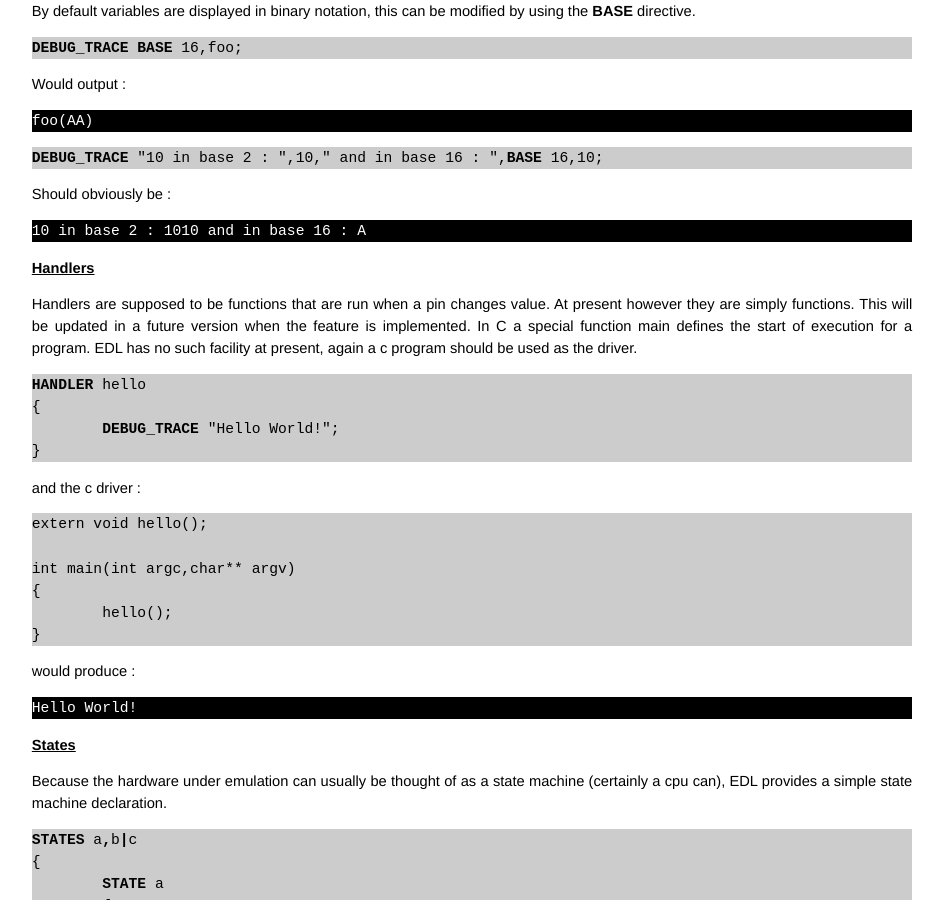
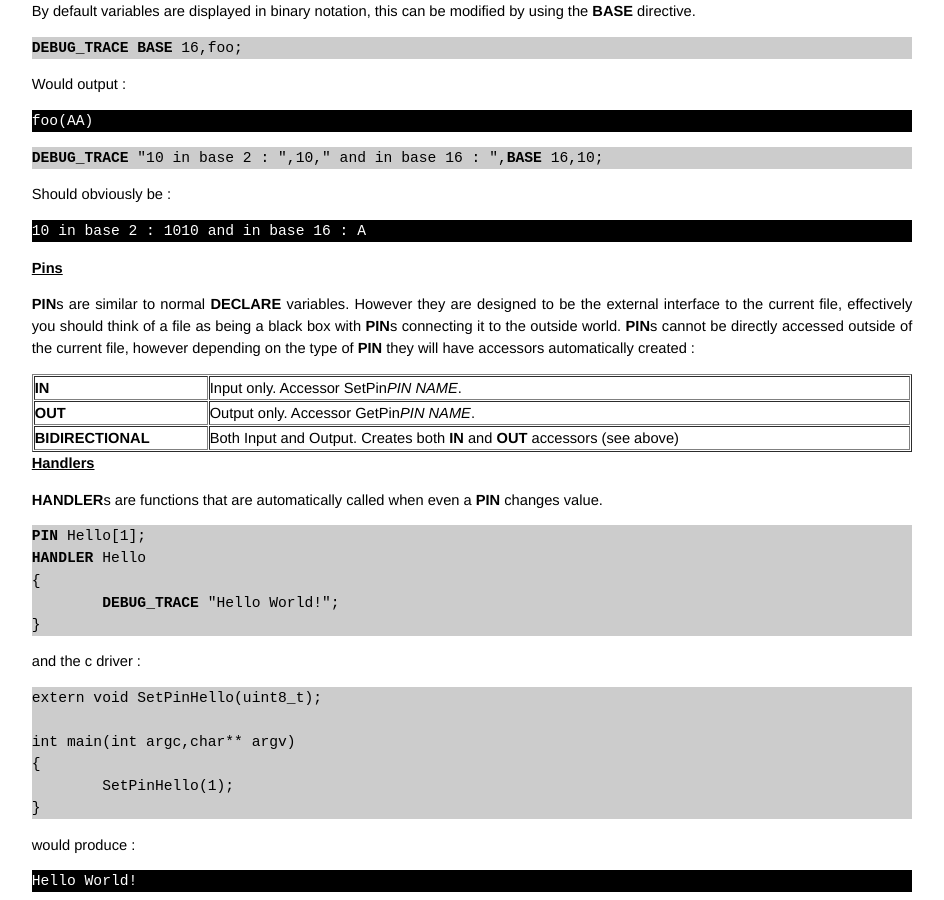
Before and after one commit to SavourySnaX/EDL, a Jekyll site: the page built from docs.html, in a window 1280 px wide and 900 px high, scrolled down 1952 px. Shown: the whole window, without its empty margins (168-1112 px from the left). Built offline with Jekyll 4.4.1, drawn with Linux system fonts in a browser that asks for light colours; Markdown is read by kramdown in place of the engine named in the settings.

Commit message:
update documentation to reflect PIN/HANDLER changes

```diff
--- a/docs.html
+++ b/docs.html
@@ -31,7 +31,7 @@ $A
 10
 </pre>
 
-<p> The above are all equivalent.
+<p> The above are all equivalent. </p>
 
 <h2><u>Variables</u></h2>
 
@@ -148,12 +148,32 @@ foo(AA)
 </pre>
 <p></p>
 
+<h2><u>Pins</u></h2>
+
+<p><b>PIN</b>s are similar to normal <b>DECLARE</b> variables. However they are designed to be the external interface to the current file, effectively you should think of a file as being a black box with <b>PIN</b>s connecting it to the outside world. <b>PIN</B>s cannot be directly accessed outside of the current file, however depending on the type of <b>PIN</b> they will have accessors automatically created : </p>
+
+<table border="1" cellpadding="2" cellspacing="1" width="100%">
+<tr>
+<td><b>IN</b></td>
+<td>Input only. Accessor SetPin<EM>PIN NAME</EM>.</td>
+</tr>
+<tr>
+<td><b>OUT</b></td>
+<td>Output only. Accessor GetPin<EM>PIN NAME</EM>.</td>
+</tr>
+<tr>
+<td><b>BIDIRECTIONAL</b></td>
+<td>Both Input and Output. Creates both <b>IN</b> and <b>OUT</b> accessors (see above)</td>
+</tr>
+</table>
+
 <h2><u>Handlers</u></h2>
 
-<p>Handlers are supposed to be functions that are run when a pin changes value. At present however they are simply functions. This will be updated in a future version when the feature is implemented. In C a special function main defines the start of execution for a program. EDL has no such facility at present, again a c program should be used as the driver.</p>
+<p><b>HANDLER</b>s are functions that are automatically called when even a <b>PIN</b> changes value.</p>
 
 <pre style="background-color:#CCCCCC">
-<b>HANDLER</b> hello
+<b>PIN</b> Hello[1];
+<b>HANDLER</b> Hello
 {
 	<b>DEBUG_TRACE</b> "Hello World!";
 }
@@ -162,11 +182,11 @@ foo(AA)
 <p>and the c driver : </p>
 
 <pre style="background-color:#CCCCCC">
-extern void hello();
+extern void SetPinHello(uint8_t);
 
 int main(int argc,char** argv)
 {
-	hello();
+	SetPinHello(1);
 }
 </pre>
 
```
